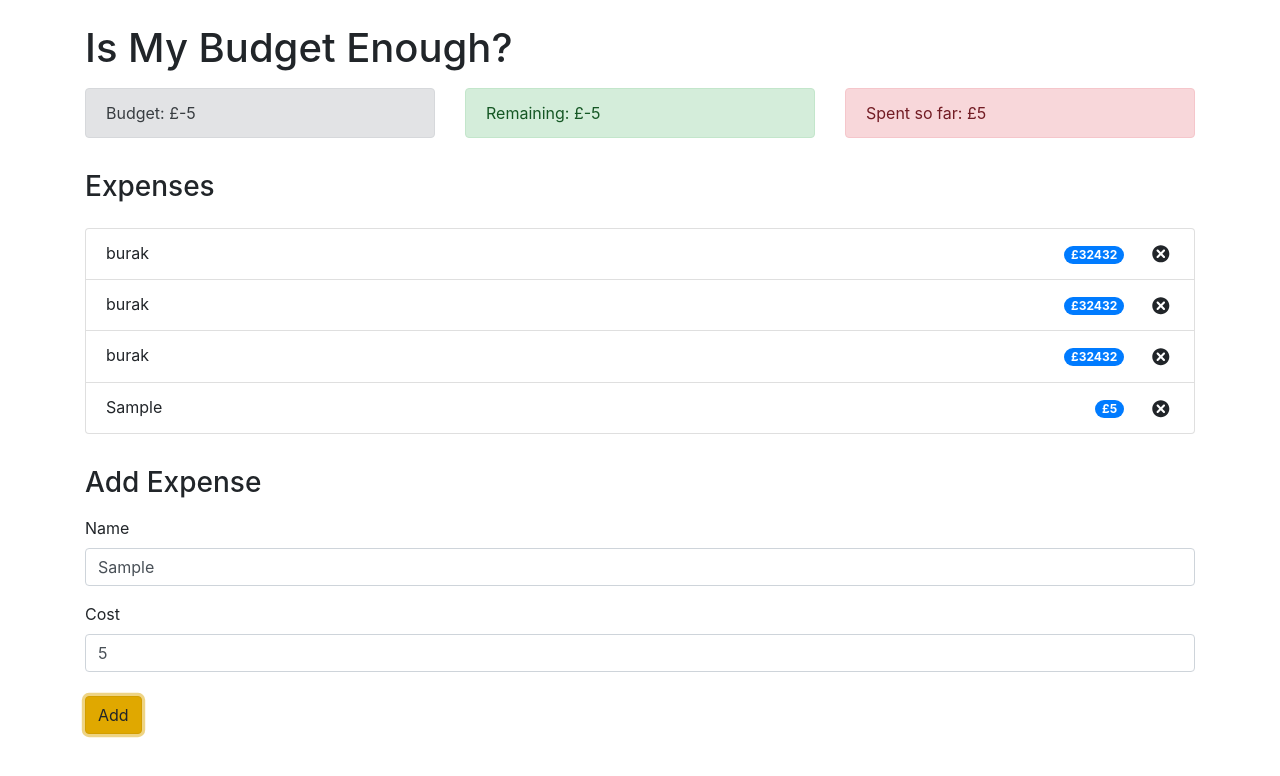
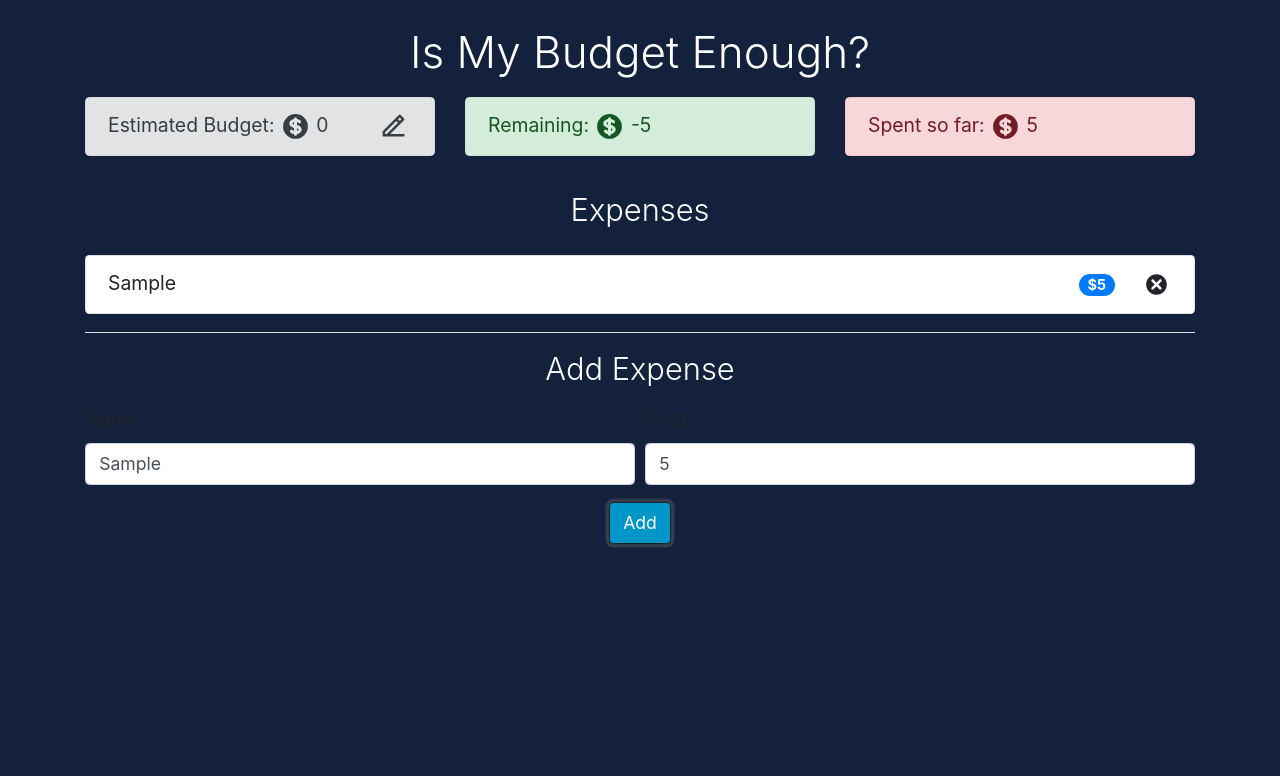
Before and after one commit to Maxlous/isBudget-Enough, a React (Create React App) app: page / in a window 1280 px wide. Both pictures are taken after typing "Sample", "5" into the empty fields and a click on the button "Add". Shown: the top 776 px of the page. Built offline with nearby package versions, Linux system fonts and the light colour scheme.

Commit message:
components are working, some styling added

```diff
--- /dev/null
+++ b/src/App.css
@@ -0,0 +1,7 @@
+* {
+  font-size: 1.1rem;
+}
+
+body {
+  background-color: #14213d;
+}
--- a/src/App.js
+++ b/src/App.js
@@ -5,11 +5,11 @@ import Remaining from './components/Remaining';
 import SpentSoFar from './components/SpentSoFar';
 import Expenses from './components/Expenses';
 import AddExpense from './components/AddExpense';
-
+import "./App.css"
 const App = () => {
   return (
     <article className="container">
-      <h1 className="mt-4 align-text-center">Is My Budget Enough?</h1>
+      <h1 style={{color:"white"}} className="mt-4 font-weight-light text-center">Is My Budget Enough?</h1>
       <div className="row mt-3">
         <div className="col-sm">
           <Budget />
@@ -22,7 +22,7 @@ const App = () => {
         </div>
       </div>
       <section className="mt-3">
-        <h3>Expenses</h3>
+        <h3 style={{color:"white"}} className="font-weight-light text-center">Expenses</h3>
         <div className="row mt-4">
           <div className="col-sm">
             <Expenses />
--- a/src/components/AddExpense.js
+++ b/src/components/AddExpense.js
@@ -1,12 +1,13 @@
 import React, { useContext, useState } from 'react'
 import { BudgetContextFunc } from './BudgetContext'
-
+import { v4 as uuidv4 } from 'uuid';
 const AddExpense = () => {
 
-    const {budget, setBudget,
+    const {budget,
         budgetList, setBudgetList,
         spent, setSpent,
-        remaining, setRemaining} = useContext(BudgetContextFunc);
+        setRemaining
+    } = useContext(BudgetContextFunc);
     const [name, setName] = useState("");
     const [cost, setCost] = useState(0)
 
@@ -20,33 +21,29 @@ const AddExpense = () => {
 
     const handleSubmit = (e) => {
         e.preventDefault();
-        const newBudgetList = [...budgetList, {id : Math.random(), name, cost}];
+        const newBudgetList = [...budgetList, {id : uuidv4(), name, cost}];
         setBudgetList(newBudgetList)
-        setBudget(budget - cost)
         setSpent(spent + cost)
-        setRemaining(remaining - cost)
+        setRemaining(budget - newBudgetList.reduce((acc, curVal) => { return acc + curVal.cost},0))
     }
 
     return (
-        <article>
+        <article className="border-top">
             <form onSubmit={handleSubmit}>
-                <h3 className="mb-3 mt-3">Add Expense</h3>
-                <div className="row mb-3">
+                <h3 style={{color:"white"}} className="mb-3 mt-3 text-center font-weight-light">Add Expense</h3>
+                <div className="form-row align-items-center mb-3">
                     <div className="col-sm">
                         <label for="Name">Name</label>
-                        <input onChange={handleNameInput} className="form-control" type="text" id="Name" placeholder="Enter the name of the expense here" required />
+                        <input onChange={handleNameInput} className="form-control" type="text" id="Name" placeholder="Enter the expense" required />
+                    </div>
+
+                    <div className="col-sm">
+                        <label for="Cost">Cost</label>
+                        <input onChange={handleCostInput} className="form-control" type="number" id="Cost" placeholder="Enter the cost" required/>
                     </div>
                 </div>
-                <div className="row mb-4">
-                    <div className="col-sm">
-                        <label for="Cost">Cost</label>
-                        <input onChange={handleCostInput} className="form-control" type="number" id="Cost" placeholder="Enter the cost of the expense here" required/>
-                    </div>
-                </div>
-                <div className="row">
-                    <div className="col-sm">
-                        <button className="btn btn-warning" type="submit">Add</button>
-                    </div>
+                <div className="d-flex justify-content-center">
+                    <button style={{backgroundColor: "#0096c7", }} className="btn btn-dark align-self-center" type="submit">Add</button>
                 </div>
            </form>
         </article>
--- a/src/components/Budget.js
+++ b/src/components/Budget.js
@@ -1,14 +1,49 @@
-import React,{ useContext } from 'react'
+import React,{ useContext, useState, useEffect } from 'react'
 import {BudgetContextFunc } from "./BudgetContext";
-
+import {HiCurrencyDollar} from "react-icons/hi"
+import {RiEdit2Line} from "react-icons/ri"
 const Budget = () => {
 
-    const {budget} = useContext(BudgetContextFunc)
+    const [toggleBudgetInput, setToggleBudgetInput] = useState(false);
+    const [newBudgetValue, setNewBudgetValue] = useState(0);
+    const {budget, setBudget, budgetList, setRemaining} = useContext(BudgetContextFunc);
+
+    const editBudget = () => {
+        setToggleBudgetInput(!toggleBudgetInput)
+    }
+
+    const handleInput = (e) => {
+        setNewBudgetValue(e.target.valueAsNumber)
+    }
+
+    const handleNewBudget = (e) => {
+        e.preventDefault()
+        setBudget(newBudgetValue);
+        setToggleBudgetInput(!toggleBudgetInput)
+    }
+
+    useEffect(() => {
+        setRemaining(budget - budgetList.reduce((acc, val) => {return acc + val.cost},0))
+    })
 
     return (
-        <div className="alert alert-secondary">
-            <span>Budget: £{budget}</span>
-        </div>
+        <>
+            <div className="alert alert-secondary d-flex justify-content-between">
+                <span>Estimated Budget: <HiCurrencyDollar size="1.6em"></HiCurrencyDollar> {budget}</span>
+                <RiEdit2Line className="mr-1" size="1.5em" onClick={editBudget}>Edit</RiEdit2Line>
+            </div>
+            {toggleBudgetInput &&
+                <form onSubmit={handleNewBudget}>
+                    <div className="input-group input-group-sm mb-3">
+                        <div class="input-group-prepend">
+                            <span class="input-group-text">New Budget $</span>
+                        </div>
+                        <input className="form-control" onChange={handleInput} id="budgetInput" type="number"></input>
+                        <button style={{backgroundColor: "#0096c7", }} className="btn btn-dark btn-sm ml-4" type="submit">Save</button>
+                    </div>
+                </form>
+            }
+        </>
     )
 }
 
--- a/src/components/BudgetContext.js
+++ b/src/components/BudgetContext.js
@@ -6,11 +6,7 @@ const BudgetContext = ({ children }) => {
     const [budget, setBudget] = useState(0);
     const [remaining, setRemaining] = useState(0);
     const [spent, setSpent] = useState(0);
-    const [budgetList, setBudgetList] = useState([
-        {id:2343, name: "burak", cost:32432},
-        {id:2345, name: "burak", cost:32432},
-        {id:2344, name: "burak", cost:32432},
-    ])
+    const [budgetList, setBudgetList] = useState([])
 
     return (
         <BudgetContextFunc.Provider value={{
--- a/src/components/ExpenseItem.js
+++ b/src/components/ExpenseItem.js
@@ -1,14 +1,25 @@
-import React from 'react'
+import React, {useContext} from 'react'
 import {TiDelete} from "react-icons/ti"
-const ExpenseItem = ({name, cost}) => {
+import { BudgetContextFunc } from './BudgetContext'
+
+const ExpenseItem = ({name, cost, itemID}) => {
+    const {budgetList, setBudgetList, spent, setSpent, remaining, setRemaining} = useContext(BudgetContextFunc);
+
+    const deleteExpense = () => {
+        const newList = budgetList.filter(item => item.id !== itemID);
+        setSpent(spent - cost);
+        setRemaining(remaining + cost)
+        setBudgetList(newList);
+    }
+
     return (
         <li className="list-group-item d-flex justify-content-between align-items-center'">
             {name}
             <div>
                 <span className="badge badge-primary badge-pill mr-4">
-                    £{cost}
+                    ${cost}
                 </span>
-                <TiDelete size="1.6em"></TiDelete>
+                <TiDelete onClick={deleteExpense} size="1.6em"></TiDelete>
             </div>
         </li>
     )
--- a/src/components/Expenses.js
+++ b/src/components/Expenses.js
@@ -9,7 +9,7 @@ const Expenses = () => {
     return (
         <ul className="list-group">
             {budgetList.map(item => (
-                <ExpenseItem key={item.id} name={item.name} cost={item.cost}/>
+                <ExpenseItem key={item.id} itemID={item.id} name={item.name} cost={item.cost}/>
             ))}
         </ul>
     )
--- a/src/components/Remaining.js
+++ b/src/components/Remaining.js
@@ -1,13 +1,13 @@
 import React, {useContext} from 'react'
 import { BudgetContextFunc } from './BudgetContext'
-
+import {HiCurrencyDollar} from "react-icons/hi"
 const Remaining = () => {
 
     const {remaining} = useContext(BudgetContextFunc);
 
     return (
         <div className="alert alert-success">
-            <span>Remaining: £{remaining}</span>
+            <span>Remaining: <HiCurrencyDollar size="1.6em"></HiCurrencyDollar> {remaining}</span>
         </div>
     )
 }
--- a/src/components/SpentSoFar.js
+++ b/src/components/SpentSoFar.js
@@ -1,5 +1,6 @@
 import React, {useContext} from 'react'
 import { BudgetContextFunc } from './BudgetContext'
+import {HiCurrencyDollar} from "react-icons/hi"
 
 const SpentSoFar = () => {
 
@@ -7,7 +8,7 @@ const SpentSoFar = () => {
 
     return (
         <div className="alert alert-danger">
-            <span>Spent so far: £{spent}</span>
+            <span>Spent so far: <HiCurrencyDollar size="1.6em"></HiCurrencyDollar> {spent}</span>
         </div>
     )
 }
```
